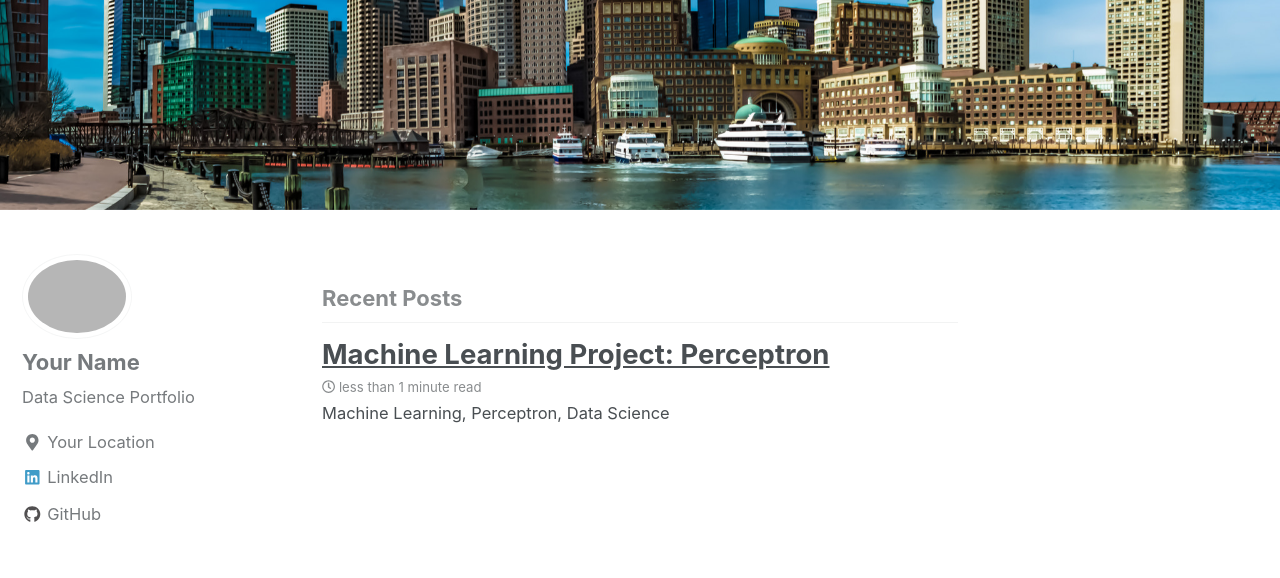
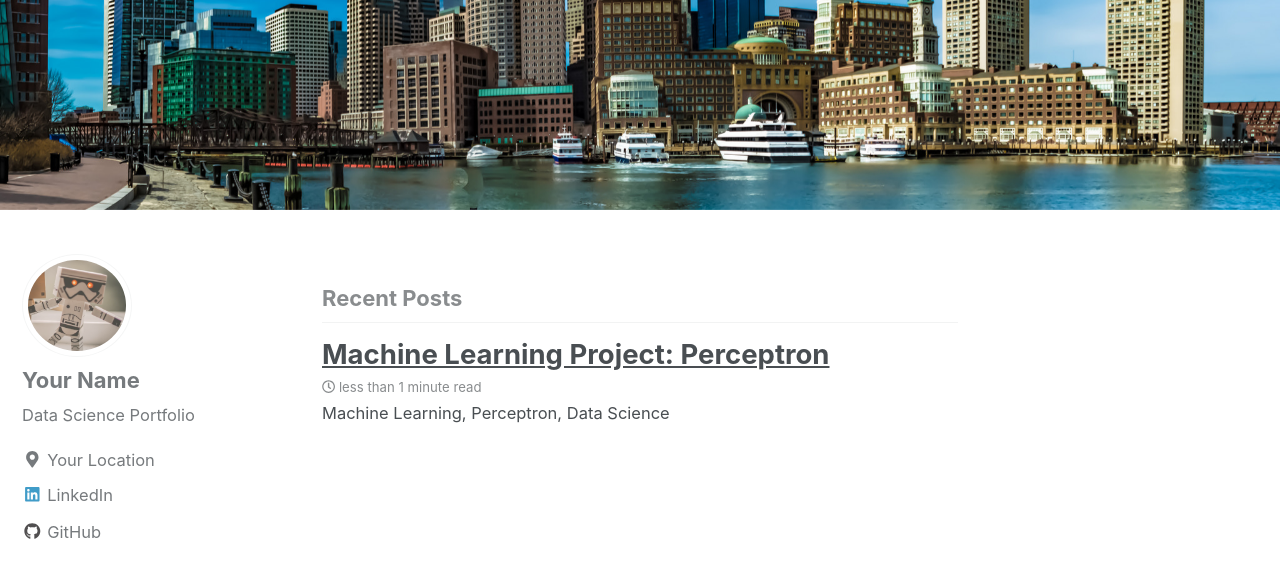
Before and after one commit to thatsenam/dataoptimal.github.io, a Jekyll site: the page built from index.html, in a window 1280 px wide and 900 px high, scrolled down 398 px. Shown: the top 578 px of the window. Built offline with Jekyll 4.4.1, drawn with Linux system fonts in a browser that asks for light colours; nearby versions of some CDN libraries; the list of posts is cut into pages by our own code.

Commit message:
Update _config.yml

```diff
--- a/_config.yml
+++ b/_config.yml
@@ -85,7 +85,7 @@ analytics:
 # Site Author
 author:
   name             : "Your Name"
-  avatar           : "/images/bio-photo.jpg" # path of avatar image, e.g. "/assets/images/bio-photo.jpg"
+  avatar           : "/images/bio-pic-2.jpg" # path of avatar image, e.g. "/assets/images/bio-photo.jpg"
   bio              : "Data Science Portfolio"
   location         : "Your Location"
   email            :
```
